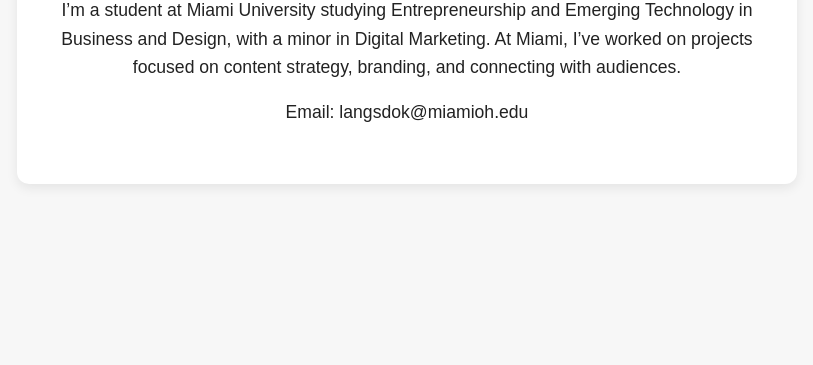
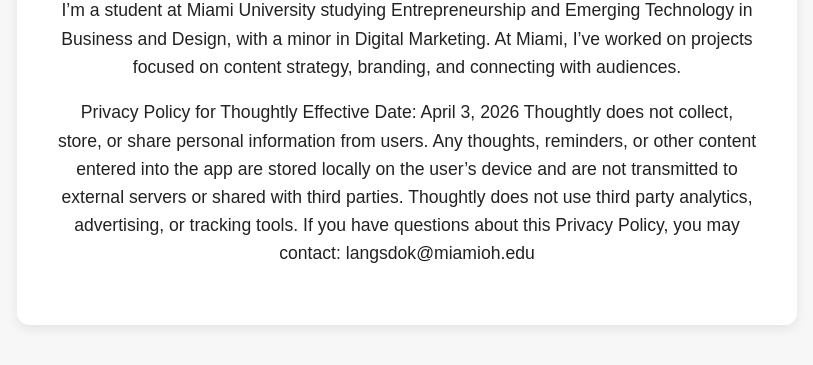
Before and after one commit to langsdok/olivialangsdorf.github.io, a plain HTML site: page index.html in a window 1280 px wide. Shown: the part 193-558 px from the top of the page, without its empty margins (233-1046 px from the left). Drawn offline with Linux system fonts and the light colour scheme.

Commit message:
Add privacy policy to index.html
Added a privacy policy section with effective date and contact information.

```diff
--- a/index.html
+++ b/index.html
@@ -51,8 +51,17 @@
     <p>
 I’m a student at Miami University studying Entrepreneurship and Emerging Technology in Business and Design, with a minor in Digital Marketing. At Miami, I’ve worked on projects focused on content strategy, branding, and connecting with audiences.    </p>
     <p>
-      Email: langsdok@miamioh.edu
-    </p>
+Privacy Policy for Thoughtly
+Effective Date: April 3, 2026
+
+Thoughtly does not collect, store, or share personal information from users.
+
+Any thoughts, reminders, or other content entered into the app are stored locally on the user’s device and are not transmitted to external servers or shared with third parties.
+
+Thoughtly does not use third party analytics, advertising, or tracking tools.
+
+If you have questions about this Privacy Policy, you may contact:
+langsdok@miamioh.edu    </p>
   </div>
 </body>
 </html>
```
